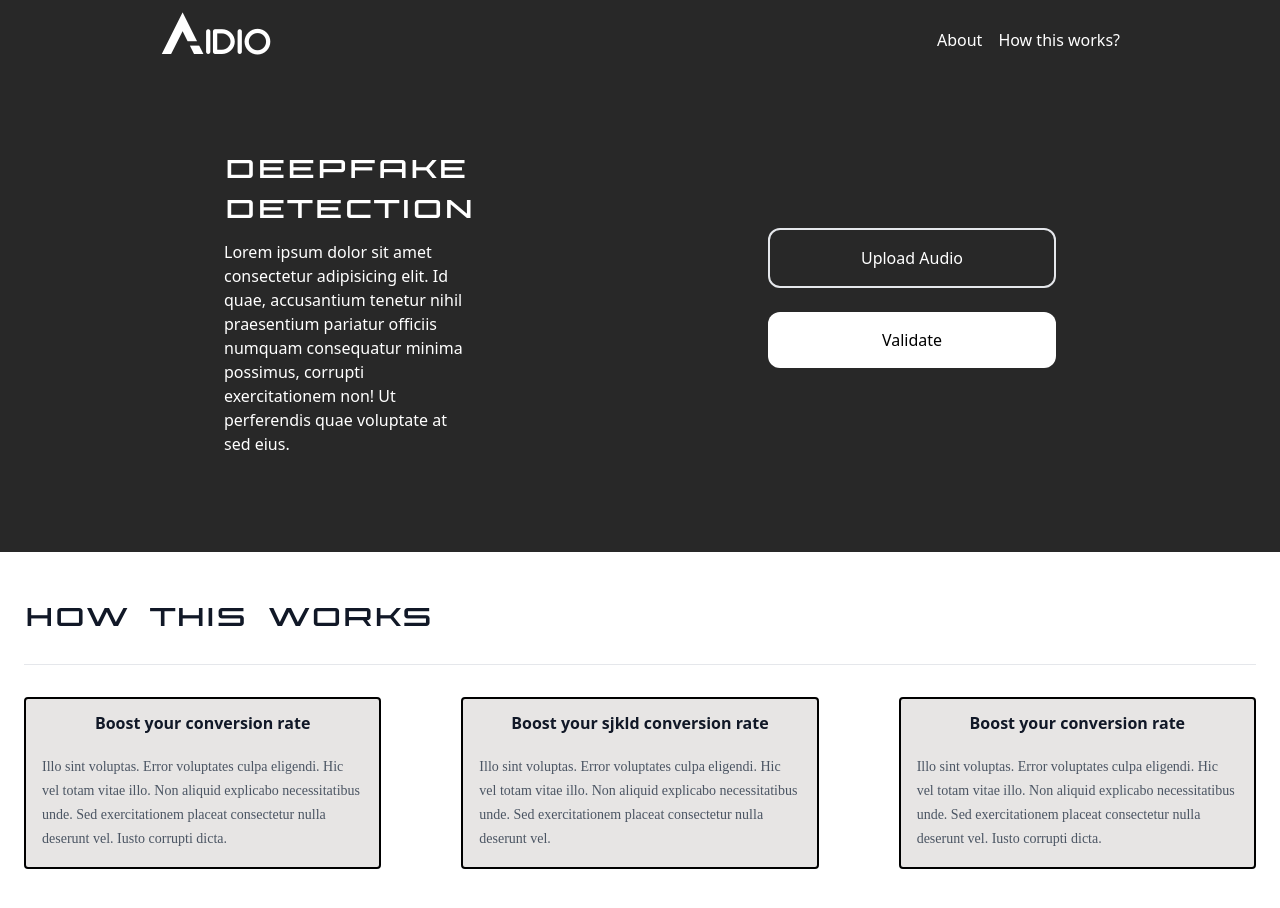
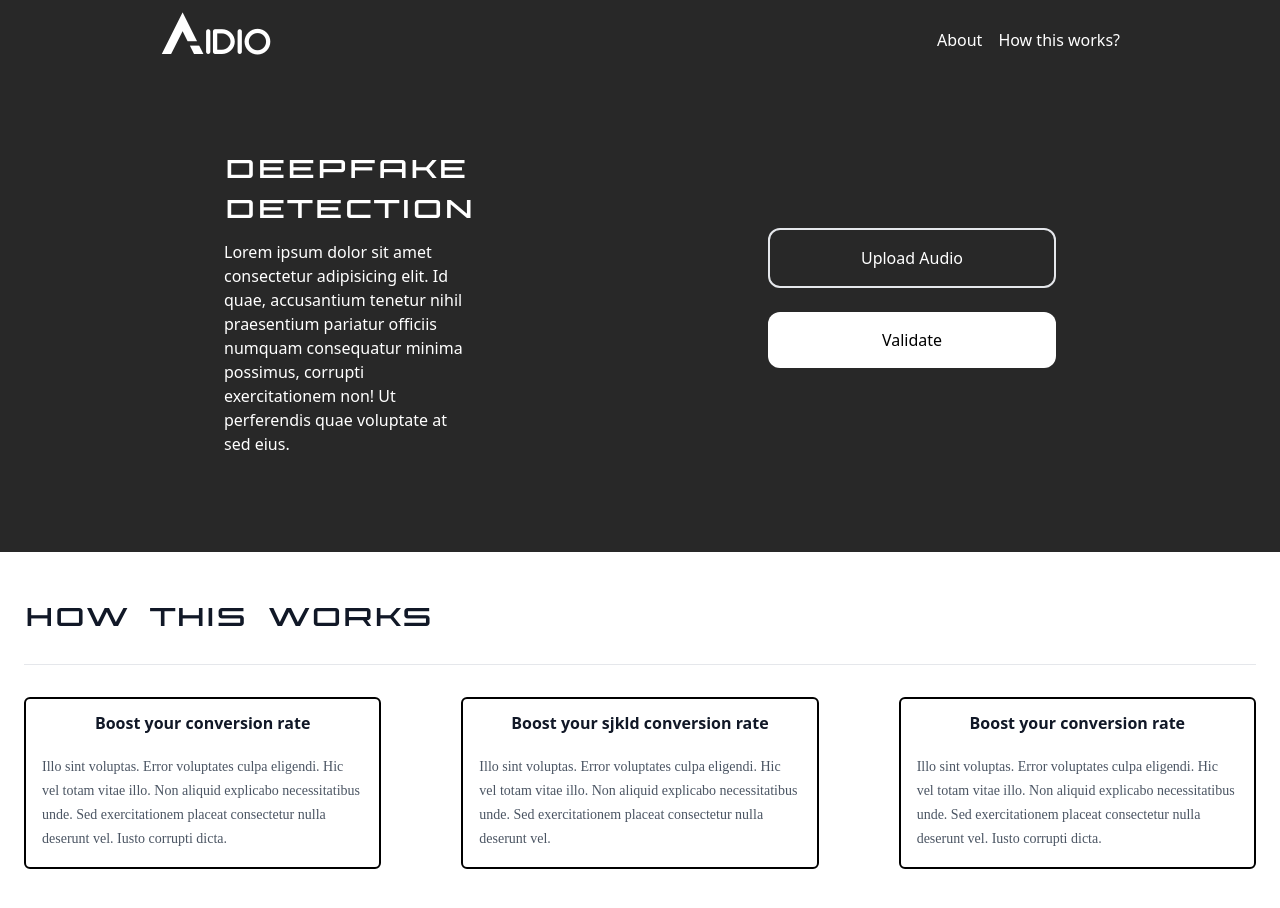
Before and after one commit to mvaibhav77/aidio, a React (Vite) app in the folder frontend/: page / in a window 1280 px wide. Built offline with nearby package versions, Linux system fonts and the light colour scheme; a web font is replaced by a local one.

Commit message:
uichanges2

```diff
--- a/frontend/src/components/About.jsx
+++ b/frontend/src/components/About.jsx
@@ -38,16 +38,16 @@ function About() {
           {posts.map((post) => (
             <article
               key={post.id}
-              className=" bg-stone-200 border-solid border-2 border-black rounded flex max-w-xl flex-col items-start justify-between"
+              className="motion-safe:hover:scale-110 group hover:bg-[#282828] hover:shadow-lg hover:border-transparent border-solid border-2 border-black rounded-md flex max-w-xl flex-col items-start justify-between"
             >
               <div className="group relative">
-                <h3 className="mt-3  text-center font-semibold leading-6 text-gray-900 group-hover:text-gray-600">
+                <h3 className="mt-3  text-center font-semibold leading-6 text-gray-900 group-hover:text-white">
                   <a>
                     <span className="absolute inset-0 " />
                     {post.title}
                   </a>
                 </h3>
-                <p className="mt-5 px-4 font-secondary text-sm leading-6 text-gray-600  pb-4">
+                <p className="mt-5 px-4 font-secondary text-sm leading-6 text-gray-600 group-hover:text-white pb-4">
                   {post.description}
                 </p>
               </div>
```
